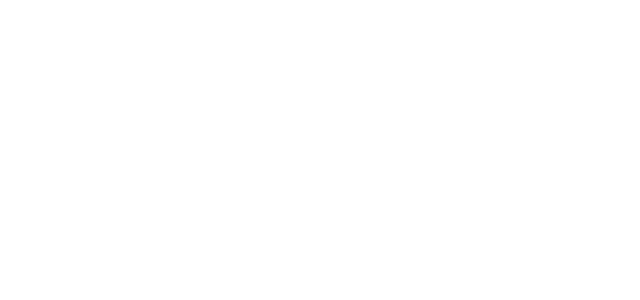
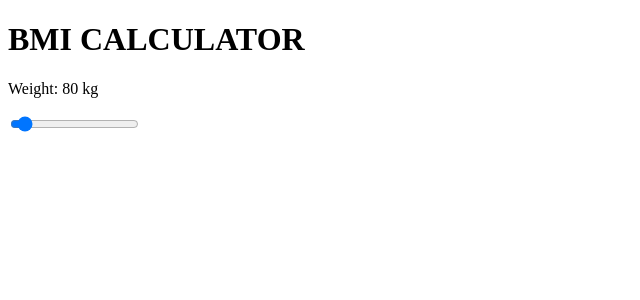
Before and after one commit to sh1vendra/bmi_calculator, a React (Create React App) app: page / in a window 1280 px wide. Shown: the top 300 px of the page, without its empty margins (0-640 px from the left). Built offline with nearby package versions, Linux system fonts and the light colour scheme.

Commit message:
Add weight input slider

```diff
--- a/src/App.js
+++ b/src/App.js
@@ -1,12 +1,21 @@
-import React from 'react'
+import React from "react";
 
 const App = () => {
   return (
-    <div>
+    <main>
+      <h1>BMI CALCULATOR</h1>
+      <div className=" input-section ">
+        <p className="slider-output"> Weight: 80 kg </p>
+        <input
+          className="input-slider"
+          type="range"
+          step="1"
+          min="40"
+          max="200"
+        />
+      </div>
+    </main>
+  );
+};
 
-
-    </div>
-  )
-}
-
-export default App
+export default App;
```
